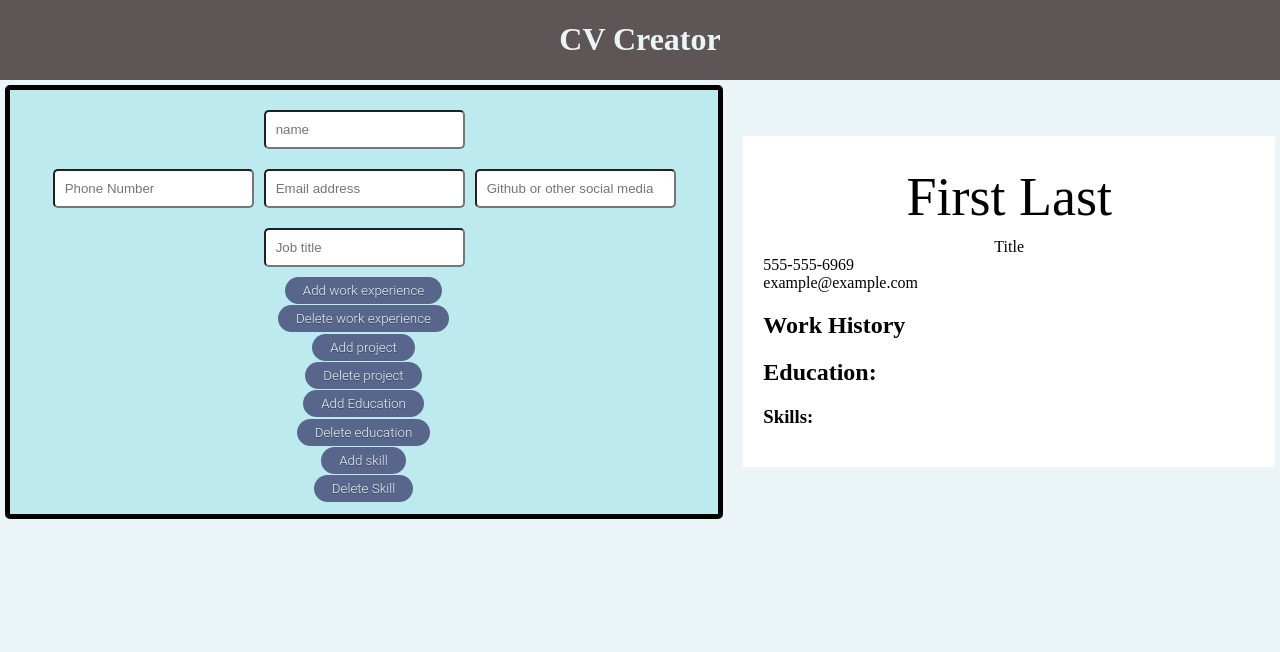
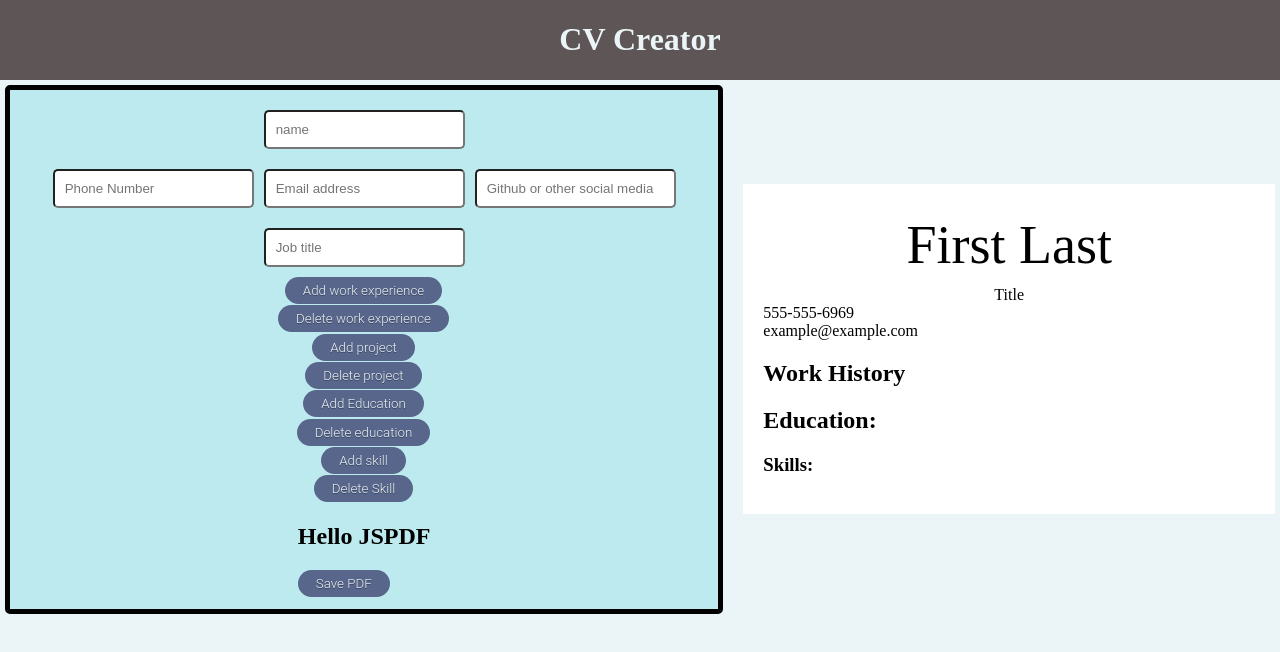
Before and after one commit to 9James9/CVMaker, a React (Create React App) app: page / in a window 1280 px wide. Shown: the top 652 px of the page. Built offline with nearby package versions, Linux system fonts and the light colour scheme.

Commit message:
made hello world pdf

```diff
--- a/package.json
+++ b/package.json
@@ -6,6 +6,7 @@
     "@testing-library/jest-dom": "^5.16.1",
     "@testing-library/react": "^12.1.2",
     "@testing-library/user-event": "^13.5.0",
+    "jspdf": "^2.5.1",
     "react": "^17.0.2",
     "react-dom": "^17.0.2",
     "react-scripts": "5.0.0",
--- a/src/components/Main/main.js
+++ b/src/components/Main/main.js
@@ -16,6 +16,7 @@ import SkillsDisplay from "../Displays/Personal/Skills/skillsdisplay";
 import GithubDisplay from "../Displays/Personal/githubdisplay";
 import ProjectDisplay from "../Displays/Projects/projectdisplay";
 import ProjectInput from "../Inputs/Projects/projectinput";
+import PdfMaker from "../Pdf/pdfmaker";
 export function Main() {
   const [name, setName] = useState("");
   const [job, setJob] = useState("");
@@ -271,6 +272,7 @@ export function Main() {
         <button onClick={addSkillsInput}>Add skill</button>
         <button onClick={removeSkill}>Delete Skill</button>
         {skillsInputs}
+        <PdfMaker/>
       </div>
 
       <div className="output-container">
--- a/src/components/Pdf/pdfmaker.js
+++ b/src/components/Pdf/pdfmaker.js
@@ -1,9 +1,16 @@
+import jsPDF from 'jspdf';
 import React from 'react';
 
 const PdfMaker = () => {
+    const makeDoc = e => {
+        let doc = new jsPDF()
+        doc.text(20, 20, 'Hello World')
+        doc.save('Helloworld.pdf')
+    }
   return (
       <div>
           <h2>Hello JSPDF</h2>
+          <button onClick={makeDoc}>Save PDF</button>
       </div>
   );
 };
```
Also changed, not shown: 1 other file (tests, documents, lock files or other folders).
